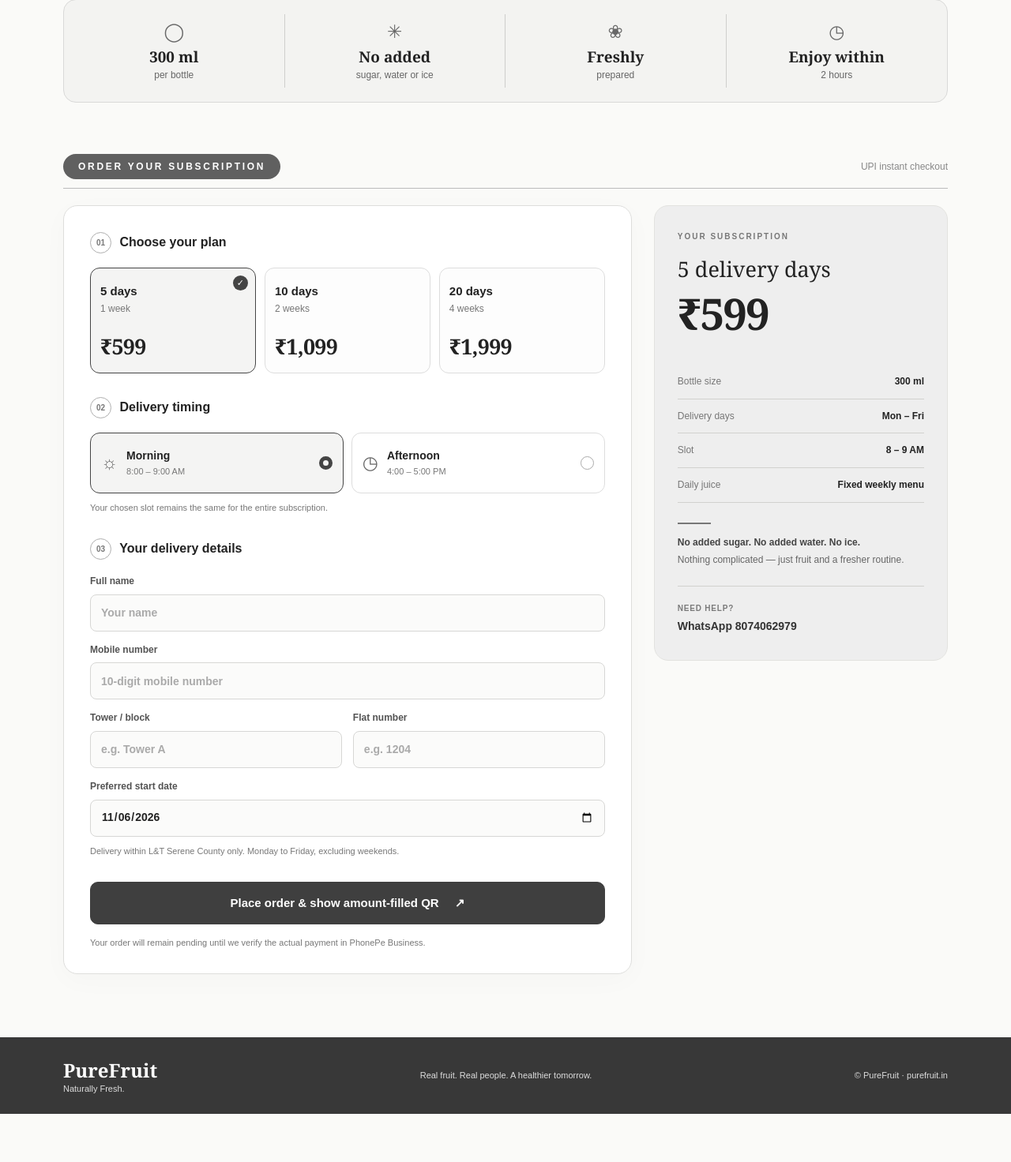
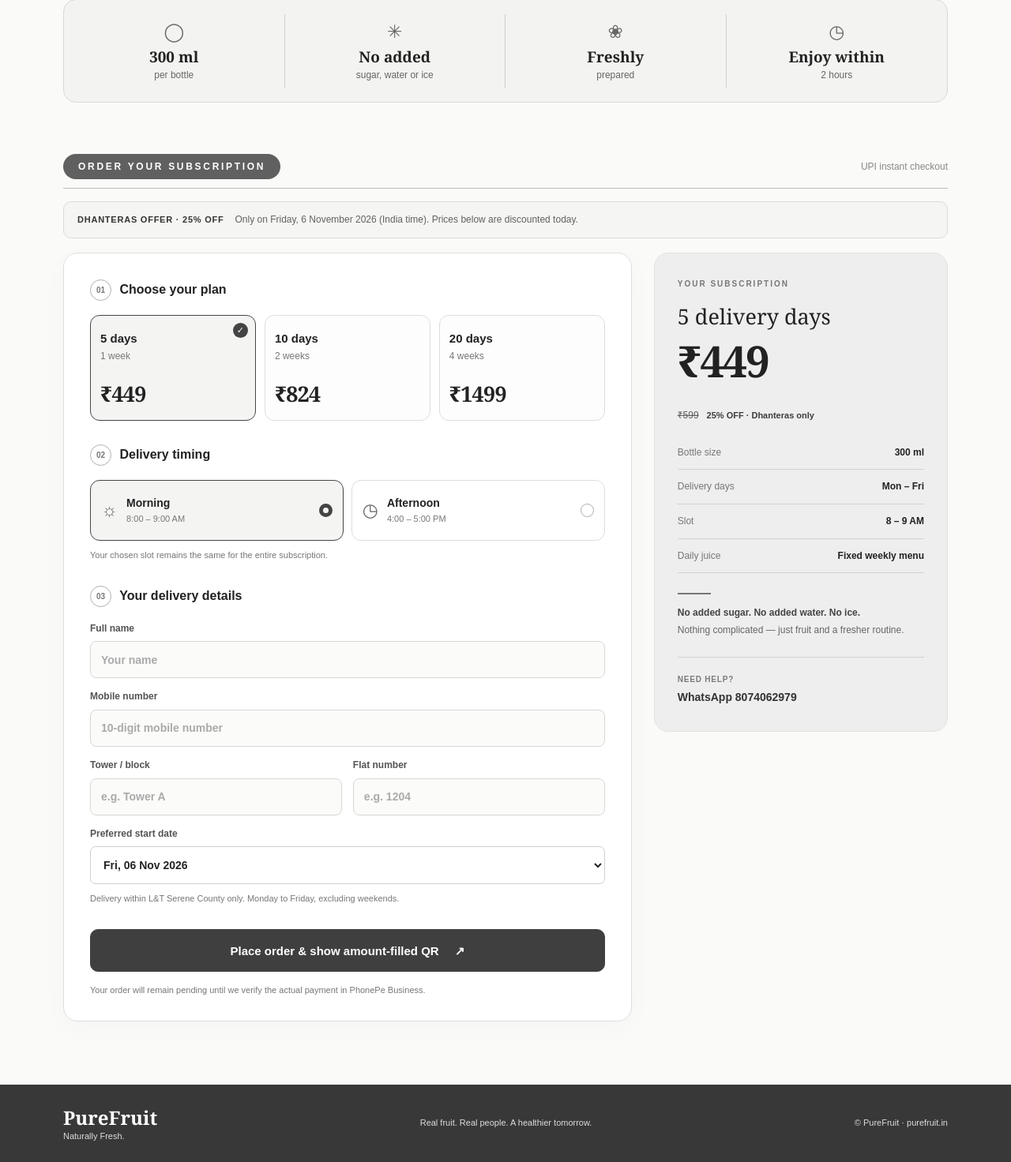
Before and after one commit to ParamMandloi/PureFruit, a Flask app: page / in a window 1280 px wide. Shown: the part 866-2338 px from the top of the page at 79% size. Before the commit the page ends 2277 px from the top, so only its background shows below. Run offline with Flask 3, Linux system fonts and the light colour scheme.

Commit message:
Add files via upload

```diff
--- a/templates/index.html
+++ b/templates/index.html
@@ -7,7 +7,7 @@
   <meta name="description" content="PureFruit: naturally fresh 300 ml juice delivered at L&T Serene County. Order your fixed weekday subscription and pay using PhonePe UPI QR.">
   <meta name="csrf-token" content="{{ csrf }}">
   <title>PureFruit · Naturally Fresh</title>
-  <link rel="stylesheet" href="{{ url_for('static', filename='style.css', v='bottle-layout-3') }}">
+  <link rel="stylesheet" href="{{ url_for('static', filename='style.css', v='dhanteras-2026-2') }}">
 </head>
 <body data-preview="false" data-payments-ready="{{ 'true' if razorpay_ready else 'false' }}">
   <header class="topbar wrap">
@@ -49,14 +49,18 @@
 
     <section class="wrap order-section" id="order" aria-labelledby="order-heading">
       <div class="section-heading"><h2 id="order-heading">ORDER YOUR SUBSCRIPTION</h2><span>UPI instant checkout</span></div>
+      <div id="dhanteras-banner" class="dhanteras-banner" {% if not checkout.promo_active %}hidden{% endif %}>
+        <strong>DHANTERAS OFFER · 25% OFF</strong>
+        <span>Only on Friday, 6 November 2026 (India time). Prices below are discounted today.</span>
+      </div>
       <div class="order-grid">
         <form id="order-form" class="order-panel" novalidate>
           <fieldset class="field-group plan-group">
             <legend><span class="step-number">01</span> Choose your plan</legend>
             <div class="plan-options">
-              <label class="plan-card is-selected"><input name="plan_days" type="radio" value="5" checked required><span class="plan-title">5 days</span><span class="plan-caption">1 week</span><strong>₹599</strong><span class="choose-mark" aria-hidden="true">✓</span></label>
-              <label class="plan-card"><input name="plan_days" type="radio" value="10"><span class="plan-title">10 days</span><span class="plan-caption">2 weeks</span><strong>₹1,099</strong><span class="choose-mark" aria-hidden="true">✓</span></label>
-              <label class="plan-card"><input name="plan_days" type="radio" value="20"><span class="plan-title">20 days</span><span class="plan-caption">4 weeks</span><strong>₹1,999</strong><span class="choose-mark" aria-hidden="true">✓</span></label>
+              <label class="plan-card is-selected"><input name="plan_days" type="radio" value="5" checked required><span class="plan-title">5 days</span><span class="plan-caption">1 week</span><strong class="plan-price" data-plan="5">₹{{ checkout.plans['5'] | int }}</strong><span class="choose-mark" aria-hidden="true">✓</span></label>
+              <label class="plan-card"><input name="plan_days" type="radio" value="10"><span class="plan-title">10 days</span><span class="plan-caption">2 weeks</span><strong class="plan-price" data-plan="10">₹{{ checkout.plans['10'] | int }}</strong><span class="choose-mark" aria-hidden="true">✓</span></label>
+              <label class="plan-card"><input name="plan_days" type="radio" value="20"><span class="plan-title">20 days</span><span class="plan-caption">4 weeks</span><strong class="plan-price" data-plan="20">₹{{ checkout.plans['20'] | int }}</strong><span class="choose-mark" aria-hidden="true">✓</span></label>
             </div>
           </fieldset>
 
@@ -76,7 +80,13 @@
               <label class="full">Mobile number<input type="tel" name="phone" autocomplete="tel-national" inputmode="numeric" maxlength="14" placeholder="10-digit mobile number" required></label>
               <label>Tower / block<input type="text" name="tower" maxlength="50" placeholder="e.g. Tower A" required></label>
               <label>Flat number<input type="text" name="flat" maxlength="30" placeholder="e.g. 1204" required></label>
-              <label class="full">Preferred start date<input type="date" name="start_date" min="{{ min_start }}" value="{{ min_start }}" required></label>
+              <label class="full">Preferred start date
+                <select name="start_date" required aria-label="Select a Monday to Friday delivery start date">
+                  {% for option in checkout.start_dates %}
+                    <option value="{{ option.value }}">{{ option.label }}</option>
+                  {% endfor %}
+                </select>
+              </label>
             </div>
             <p class="hint">Delivery within L&T Serene County only. Monday to Friday, excluding weekends.</p>
           </fieldset>
@@ -105,7 +115,11 @@
         <aside class="summary-panel" aria-label="Order summary">
           <div class="summary-label">YOUR SUBSCRIPTION</div>
           <div class="summary-plan" id="summary-plan">5 delivery days</div>
-          <div class="summary-price" id="summary-price">₹599</div>
+          <div class="summary-price" id="summary-price">₹{{ checkout.plans['5'] | int }}</div>
+          <div class="dhanteras-savings" id="dhanteras-savings" {% if not checkout.promo_active %}hidden{% endif %}>
+            <span id="summary-regular-price">₹599</span>
+            <strong>25% OFF · Dhanteras only</strong>
+          </div>
           <div class="summary-line"><span>Bottle size</span><strong>300 ml</strong></div>
           <div class="summary-line"><span>Delivery days</span><strong>Mon – Fri</strong></div>
           <div class="summary-line"><span>Slot</span><strong id="summary-slot">8 – 9 AM</strong></div>
@@ -119,6 +133,7 @@
   </main>
 
   <footer class="footer"><div class="wrap footer-inner"><div><strong class="footer-brand">PureFruit</strong><span>Naturally Fresh.</span></div><div>Real fruit. Real people. A healthier tomorrow.</div><div>© PureFruit · <a href="https://www.purefruit.in">purefruit.in</a></div></div></footer>
-  <script src="{{ url_for('static', filename='app.js', v='upi-2') }}" defer></script>
+  <script id="checkout-config" type="application/json">{{ checkout | tojson }}</script>
+  <script src="{{ url_for('static', filename='app.js', v='dhanteras-2026-2') }}" defer></script>
 </body>
 </html>
```
